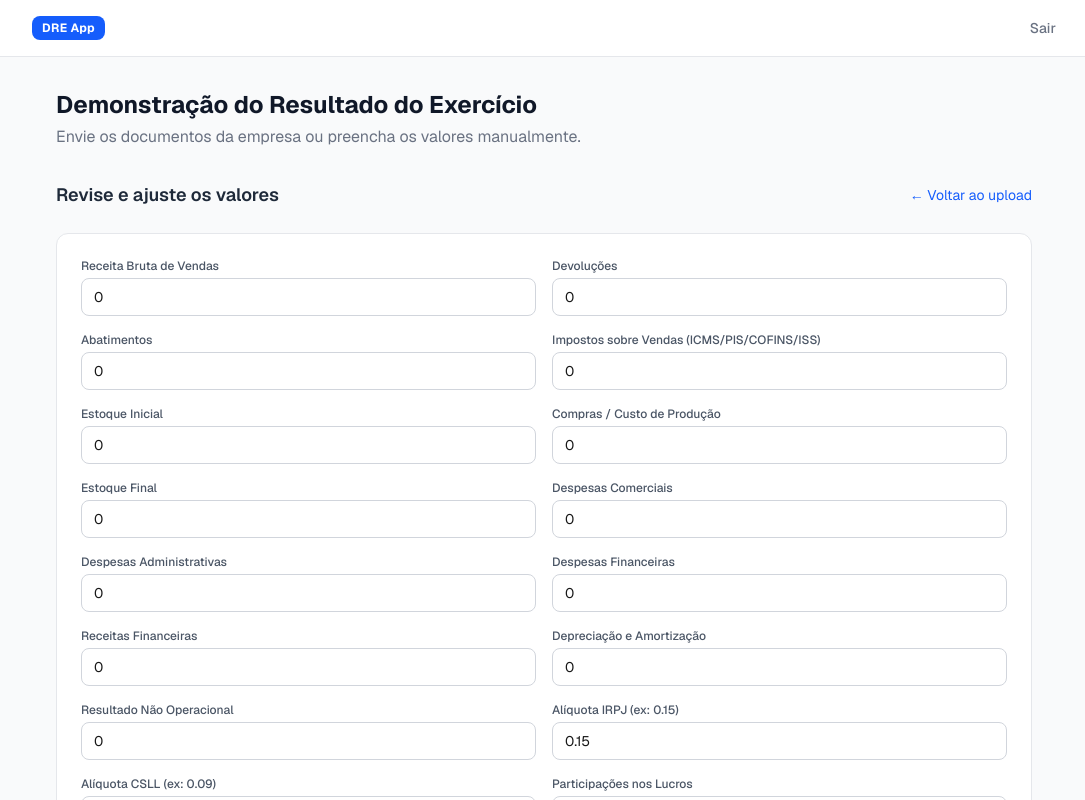
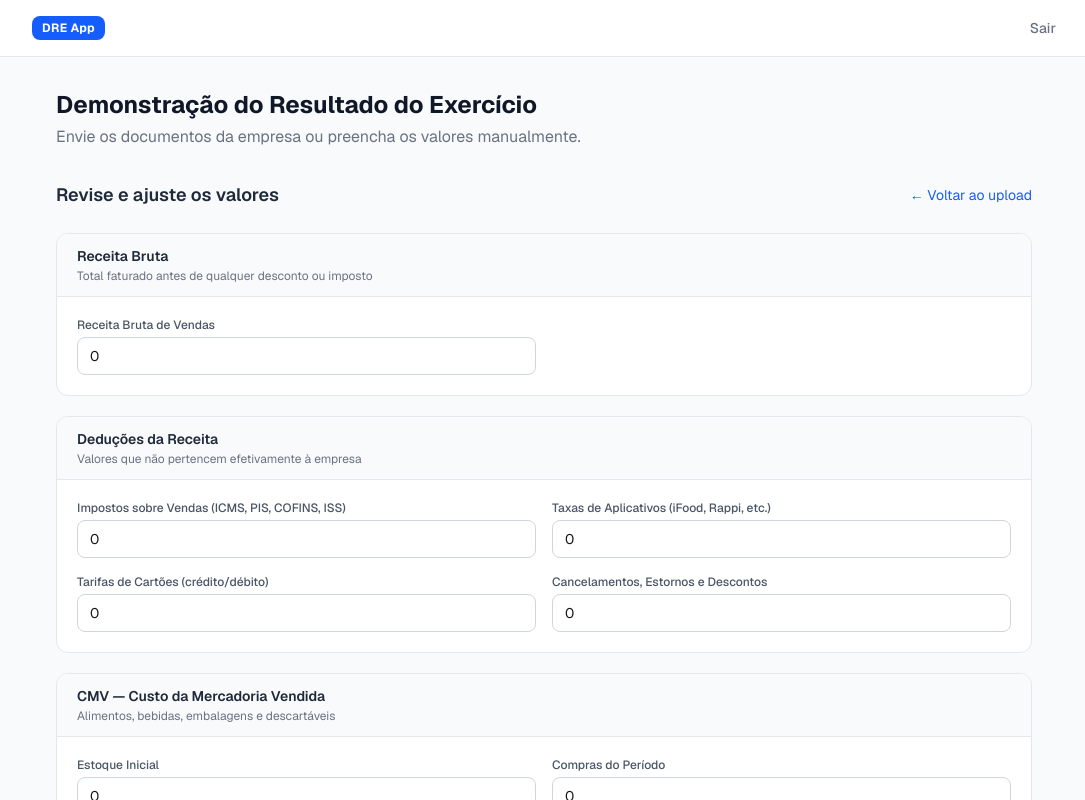
Before and after one commit to Tonycsj18/DRE-app, a Next.js app in the folder frontend/: page / in a window 1280 px wide. Both pictures are taken after a click on the button "Preencher manualmente". Shown: the top 800 px of the page, without its empty margins (96-1181 px from the left). Built offline with nearby package versions, Linux system fonts and the light colour scheme.

Commit message:
feat: adapta DRE para gastronomia com benchmarks do setor

```diff
--- a/frontend/src/app/page.tsx
+++ b/frontend/src/app/page.tsx
@@ -4,39 +4,83 @@ import { useState, useCallback } from "react";
 import { useRouter } from "next/navigation";
 import { DREInput, DadosExtraidos } from "@/types/dre";
 
-const CAMPOS_LABELS: Record<keyof DREInput, string> = {
-  receita_bruta: "Receita Bruta de Vendas",
-  devolucoes: "Devoluções",
-  abatimentos: "Abatimentos",
-  impostos_vendas: "Impostos sobre Vendas (ICMS/PIS/COFINS/ISS)",
-  estoque_inicial: "Estoque Inicial",
-  compras: "Compras / Custo de Produção",
-  estoque_final: "Estoque Final",
-  despesas_comerciais: "Despesas Comerciais",
-  despesas_administrativas: "Despesas Administrativas",
-  despesas_financeiras: "Despesas Financeiras",
-  receitas_financeiras: "Receitas Financeiras",
-  depreciacao_amortizacao: "Depreciação e Amortização",
-  resultado_nao_operacional: "Resultado Não Operacional",
-  aliquota_irpj: "Alíquota IRPJ (ex: 0.15)",
-  aliquota_csll: "Alíquota CSLL (ex: 0.09)",
-  participacoes: "Participações nos Lucros",
-};
+const SECOES = [
+  {
+    titulo: "Receita Bruta",
+    descricao: "Total faturado antes de qualquer desconto ou imposto",
+    campos: [
+      { key: "receita_bruta", label: "Receita Bruta de Vendas" },
+    ],
+  },
+  {
+    titulo: "Deduções da Receita",
+    descricao: "Valores que não pertencem efetivamente à empresa",
+    campos: [
+      { key: "impostos_vendas", label: "Impostos sobre Vendas (ICMS, PIS, COFINS, ISS)" },
+      { key: "taxas_aplicativos", label: "Taxas de Aplicativos (iFood, Rappi, etc.)" },
+      { key: "tarifas_cartoes", label: "Tarifas de Cartões (crédito/débito)" },
+      { key: "cancelamentos_estornos", label: "Cancelamentos, Estornos e Descontos" },
+    ],
+  },
+  {
+    titulo: "CMV — Custo da Mercadoria Vendida",
+    descricao: "Alimentos, bebidas, embalagens e descartáveis",
+    campos: [
+      { key: "estoque_inicial", label: "Estoque Inicial" },
+      { key: "compras", label: "Compras do Período" },
+      { key: "estoque_final", label: "Estoque Final" },
+    ],
+  },
+  {
+    titulo: "Despesas Operacionais",
+    descricao: "Gastos para manter a operação funcionando",
+    campos: [
+      { key: "folha_pagamento", label: "Folha de Pagamento (salários + encargos)" },
+      { key: "aluguel", label: "Aluguel e Condomínio" },
+      { key: "energia_agua_gas", label: "Energia, Água e Gás" },
+      { key: "marketing", label: "Marketing e Publicidade" },
+      { key: "manutencao", label: "Manutenção de Equipamentos" },
+      { key: "despesas_administrativas", label: "Despesas Administrativas (internet, sistemas)" },
+      { key: "outras_despesas", label: "Outras Despesas Operacionais" },
+    ],
+  },
+  {
+    titulo: "Resultado Financeiro",
+    descricao: "Juros, tarifas bancárias e receitas financeiras",
+    campos: [
+      { key: "despesas_financeiras", label: "Despesas Financeiras (juros, tarifas, antecipação)" },
+      { key: "receitas_financeiras", label: "Receitas Financeiras" },
+    ],
+  },
+  {
+    titulo: "Impostos sobre Lucro",
+    descricao: "Alíquotas aplicadas sobre o lucro tributável",
+    campos: [
+      { key: "aliquota_irpj", label: "Alíquota IRPJ (ex: 0.15 para 15%)" },
+      { key: "aliquota_csll", label: "Alíquota CSLL (ex: 0.09 para 9%)" },
+      { key: "participacoes", label: "Participações nos Lucros (PLR)" },
+    ],
+  },
+];
 
 const VALORES_PADRAO: DREInput = {
   receita_bruta: 0,
-  devolucoes: 0,
-  abatimentos: 0,
   impostos_vendas: 0,
+  taxas_aplicativos: 0,
+  tarifas_cartoes: 0,
+  cancelamentos_estornos: 0,
   estoque_inicial: 0,
   compras: 0,
   estoque_final: 0,
-  despesas_comerciais: 0,
+  folha_pagamento: 0,
+  aluguel: 0,
+  energia_agua_gas: 0,
+  marketing: 0,
+  manutencao: 0,
   despesas_administrativas: 0,
+  outras_despesas: 0,
   despesas_financeiras: 0,
   receitas_financeiras: 0,
-  depreciacao_amortizacao: 0,
-  resultado_nao_operacional: 0,
   aliquota_irpj: 0.15,
   aliquota_csll: 0.09,
   participacoes: 0,
@@ -193,21 +237,29 @@ export default function Home() {
             </button>
           </div>
 
-          <div className="bg-white rounded-xl border border-gray-200 p-6 grid grid-cols-1 md:grid-cols-2 gap-4">
-            {(Object.keys(CAMPOS_LABELS) as Array<keyof DREInput>).map((campo) => (
-              <div key={campo}>
-                <label className="block text-xs font-medium text-gray-600 mb-1">
-                  {CAMPOS_LABELS[campo]}
-                </label>
+          <div className="space-y-5">
+            {SECOES.map((secao) => (
+              <div key={secao.titulo} className="bg-white rounded-xl border border-gray-200 overflow-hidden">
+                <div className="px-5 py-3 bg-gray-50 border-b border-gray-200">
+                  <p className="font-semibold text-gray-800 text-sm">{secao.titulo}</p>
+                  <p className="text-xs text-gray-500 mt-0.5">{secao.descricao}</p>
+                </div>
+                <div className="p-5 grid grid-cols-1 md:grid-cols-2 gap-4">
+                  {secao.campos.map(({ key, label }) => (
+                    <div key={key}>
+                      <label className="block text-xs font-medium text-gray-600 mb-1">{label}</label>
                       <input
                         type="number"
                         step="0.01"
-                  value={dadosForm[campo]}
+                        value={dadosForm[key as keyof DREInput]}
                         onChange={(e) =>
-                    setDadosForm((prev) => ({ ...prev, [campo]: parseFloat(e.target.value) || 0 }))
+                          setDadosForm((prev) => ({ ...prev, [key]: parseFloat(e.target.value) || 0 }))
                         }
                         className="w-full border border-gray-300 rounded-lg px-3 py-2 text-sm focus:outline-none focus:ring-2 focus:ring-blue-500"
                       />
+                    </div>
+                  ))}
+                </div>
               </div>
             ))}
           </div>
--- a/frontend/src/app/resultado/page.tsx
+++ b/frontend/src/app/resultado/page.tsx
@@ -7,8 +7,8 @@ import { DREResult } from "@/types/dre";
 const BRL = (v: number) =>
   v.toLocaleString("pt-BR", { style: "currency", currency: "BRL" });
 
-const PCT = (v: number | null) =>
-  v !== null ? `${v.toFixed(2)}%` : "—";
+const PCT = (v: number | null | undefined) =>
+  v != null ? `${v.toFixed(1)}%` : "—";
 
 function Linha({
   label,
@@ -17,6 +17,7 @@ function Linha({
   negrito = false,
   negativo = false,
   separador = false,
+  indent = false,
 }: {
   label: string;
   valor: number | null;
@@ -24,6 +25,7 @@ function Linha({
   negrito?: boolean;
   negativo?: boolean;
   separador?: boolean;
+  indent?: boolean;
 }) {
   const cor =
     valor !== null && valor < 0
@@ -34,16 +36,72 @@ function Linha({
 
   return (
     <>
-      {separador && <tr><td colSpan={2} className="py-1"><div className="border-t border-gray-200" /></td></tr>}
+      {separador && (
+        <tr>
+          <td colSpan={2} className="py-1">
+            <div className="border-t border-gray-200" />
+          </td>
+        </tr>
+      )}
       <tr className={destaque ? "bg-gray-50" : ""}>
-        <td className={`py-2 pl-4 pr-2 text-sm ${negativo ? "pl-8" : ""} ${negrito ? "font-semibold" : "font-normal"} text-gray-700`}>
-          {negativo ? `  (−) ${label}` : label}
+        <td className={`py-2 pr-2 text-sm ${indent ? "pl-10" : "pl-4"} ${negrito ? "font-semibold" : "font-normal"} text-gray-700`}>
+          {negativo ? `(−) ${label}` : label}
         </td>
         <td className={`py-2 pr-4 text-sm text-right ${cor} ${negrito ? "font-semibold" : "font-normal"}`}>
           {valor !== null ? BRL(valor) : "—"}
         </td>
       </tr>
     </>
+  );
+}
+
+function Benchmark({
+  label,
+  valor,
+  referencia,
+  descricao,
+}: {
+  label: string;
+  valor: number | null | undefined;
+  referencia: string;
+  descricao: string;
+}) {
+  const dentro =
+    valor != null &&
+    (() => {
+      if (label === "CMV") return valor >= 25 && valor <= 35;
+      if (label === "Folha de Pagamento") return valor >= 25 && valor <= 30;
+      if (label === "Custos de Ocupação") return valor <= 10;
+      if (label === "Lucro Líquido") return valor >= 10 && valor <= 20;
+      return true;
+    })();
+
+  const cor = valor == null ? "gray" : dentro ? "green" : "yellow";
+
+  const cores = {
+    gray: { bg: "bg-gray-50", border: "border-gray-200", badge: "bg-gray-100 text-gray-600", icon: "text-gray-400" },
+    green: { bg: "bg-green-50", border: "border-green-200", badge: "bg-green-100 text-green-700", icon: "text-green-500" },
+    yellow: { bg: "bg-yellow-50", border: "border-yellow-200", badge: "bg-yellow-100 text-yellow-700", icon: "text-yellow-500" },
+  }[cor];
+
+  return (
+    <div className={`rounded-xl border p-4 ${cores.bg} ${cores.border}`}>
+      <div className="flex items-start justify-between gap-2">
+        <div>
+          <p className="text-xs font-semibold text-gray-500 uppercase tracking-wide">{label}</p>
+          <p className="text-2xl font-bold text-gray-900 mt-1">{PCT(valor)}</p>
+          <p className="text-xs text-gray-500 mt-1">{descricao}</p>
+        </div>
+        <div className={`text-xs font-medium px-2 py-1 rounded-full whitespace-nowrap ${cores.badge}`}>
+          Ref: {referencia}
+        </div>
+      </div>
+      {valor != null && (
+        <p className={`text-xs mt-2 font-medium ${cores.icon}`}>
+          {dentro ? "Dentro do parâmetro de mercado" : "Fora do parâmetro de mercado"}
+        </p>
+      )}
+    </div>
   );
 }
 
@@ -84,13 +142,14 @@ export default function ResultadoPage() {
         <div className="bg-white rounded-xl border border-gray-200 p-5">
           <p className="text-xs text-gray-500 font-medium uppercase tracking-wide">Receita Líquida</p>
           <p className="text-2xl font-bold text-gray-900 mt-1">{BRL(dre.receita_liquida)}</p>
+          <p className="text-xs text-gray-400 mt-1">Margem bruta: {PCT(dre.margem_bruta)}</p>
         </div>
         <div className="bg-white rounded-xl border border-gray-200 p-5">
-          <p className="text-xs text-gray-500 font-medium uppercase tracking-wide">Lucro Bruto</p>
-          <p className={`text-2xl font-bold mt-1 ${dre.lucro_bruto >= 0 ? "text-gray-900" : "text-red-600"}`}>
-            {BRL(dre.lucro_bruto)}
+          <p className="text-xs text-gray-500 font-medium uppercase tracking-wide">Resultado Operacional</p>
+          <p className={`text-2xl font-bold mt-1 ${dre.resultado_operacional >= 0 ? "text-gray-900" : "text-red-600"}`}>
+            {BRL(dre.resultado_operacional)}
           </p>
-          <p className="text-xs text-gray-400 mt-1">Margem bruta: {PCT(dre.margem_bruta)}</p>
+          <p className="text-xs text-gray-400 mt-1">Margem operacional: {PCT(dre.margem_operacional)}</p>
         </div>
         <div className={`rounded-xl border p-5 ${isLucro ? "bg-green-50 border-green-200" : "bg-red-50 border-red-200"}`}>
           <p className={`text-xs font-medium uppercase tracking-wide ${isLucro ? "text-green-600" : "text-red-600"}`}>
@@ -103,6 +162,40 @@ export default function ResultadoPage() {
         </div>
       </div>
 
+      {/* Benchmarks do setor */}
+      <div className="bg-white rounded-xl border border-gray-200 overflow-hidden">
+        <div className="px-4 py-3 border-b border-gray-200 bg-gray-50">
+          <h2 className="font-semibold text-gray-800 text-sm">Indicadores de Referência — Gastronomia</h2>
+          <p className="text-xs text-gray-500 mt-0.5">Compare os resultados com os parâmetros de mercado para restaurantes, bares, cafeterias e padarias</p>
+        </div>
+        <div className="p-4 grid grid-cols-1 sm:grid-cols-2 lg:grid-cols-4 gap-3">
+          <Benchmark
+            label="CMV"
+            valor={dre.pct_cmv}
+            referencia="25% – 35%"
+            descricao="Custo da mercadoria sobre a receita bruta"
+          />
+          <Benchmark
+            label="Folha de Pagamento"
+            valor={dre.pct_folha}
+            referencia="25% – 30%"
+            descricao="Salários e encargos sobre a receita bruta"
+          />
+          <Benchmark
+            label="Custos de Ocupação"
+            valor={dre.pct_ocupacao}
+            referencia="até 10%"
+            descricao="Aluguel e condomínio sobre a receita bruta"
+          />
+          <Benchmark
+            label="Lucro Líquido"
+            valor={dre.pct_lucro_liquido}
+            referencia="10% – 20%"
+            descricao="Lucro líquido sobre a receita bruta"
+          />
+        </div>
+      </div>
+
       {/* Tabela DRE completa */}
       <div className="bg-white rounded-xl border border-gray-200 overflow-hidden">
         <div className="px-4 py-3 border-b border-gray-200 bg-gray-50">
@@ -111,21 +204,32 @@ export default function ResultadoPage() {
         <table className="w-full">
           <tbody>
             <Linha label="Receita Bruta de Vendas e Serviços" valor={dre.receita_bruta} negrito />
-            <Linha label="Deduções da Receita" valor={-dre.deducoes_receita} negativo />
+            <Linha label="Impostos sobre Vendas" valor={-dre.deducoes_receita} negativo indent />
             <Linha label="Receita Líquida" valor={dre.receita_liquida} negrito destaque separador />
-            <Linha label="Custo das Mercadorias/Serviços Vendidos (CMV)" valor={-dre.cmv} negativo />
+
+            <Linha label="Custo das Mercadorias Vendidas (CMV)" valor={-dre.cmv} negativo />
             <Linha label="Lucro Bruto" valor={dre.lucro_bruto} negrito destaque separador />
-            <Linha label="Despesas Comerciais" valor={-dre.despesas_comerciais} negativo />
-            <Linha label="Despesas Administrativas" valor={-dre.despesas_administrativas} negativo />
-            <Linha label="Despesas Financeiras Líquidas" valor={-dre.despesas_financeiras_liquidas} negativo />
-            <Linha label="EBITDA" valor={dre.ebitda} negrito destaque separador />
-            <Linha label="Depreciação e Amortização" valor={-dre.depreciacao_amortizacao} negativo />
-            <Linha label="EBIT (Lucro Operacional)" valor={dre.ebit} negrito destaque separador />
-            <Linha label="Resultado Não Operacional" valor={dre.resultado_nao_operacional} />
-            <Linha label="LAIR (Lucro Antes do IR e CSLL)" valor={dre.lair} negrito destaque separador />
-            <Linha label="Provisão para IRPJ" valor={-dre.provisao_irpj} negativo />
-            <Linha label="Provisão para CSLL" valor={-dre.provisao_csll} negativo />
-            <Linha label="Participações nos Lucros" valor={-dre.participacoes} negativo />
+
+            <Linha label="Folha de Pagamento (salários + encargos)" valor={-dre.folha_pagamento} negativo indent />
+            <Linha label="Aluguel e Condomínio" valor={-dre.aluguel} negativo indent />
+            <Linha label="Energia, Água e Gás" valor={-dre.energia_agua_gas} negativo indent />
+            <Linha label="Marketing e Publicidade" valor={-dre.marketing} negativo indent />
+            <Linha label="Manutenção de Equipamentos" valor={-dre.manutencao} negativo indent />
+            <Linha label="Despesas Administrativas" valor={-dre.despesas_administrativas} negativo indent />
+            <Linha label="Outras Despesas Operacionais" valor={-dre.outras_despesas} negativo indent />
+            <Linha label="Total de Despesas Operacionais" valor={-dre.total_despesas_operacionais} negativo negrito separador />
+
+            <Linha label="Resultado Operacional" valor={dre.resultado_operacional} negrito destaque separador />
+
+            <Linha label="Despesas Financeiras" valor={-dre.despesas_financeiras} negativo indent />
+            <Linha label="Receitas Financeiras" valor={dre.receitas_financeiras} indent />
+            <Linha label="Resultado Financeiro" valor={dre.resultado_financeiro} negrito separador />
+
+            <Linha label="Lucro Antes do IR e CSLL (LAIR)" valor={dre.lair} negrito destaque separador />
+            <Linha label="Provisão para IRPJ" valor={-dre.provisao_irpj} negativo indent />
+            <Linha label="Provisão para CSLL" valor={-dre.provisao_csll} negativo indent />
+            <Linha label="Participações nos Lucros (PLR)" valor={-dre.participacoes} negativo indent />
+
             <Linha label="Lucro Líquido do Exercício" valor={dre.lucro_liquido} negrito destaque separador />
           </tbody>
         </table>
```
Also changed, not shown: frontend/src/types/dre.ts (+36 -12 lines), 2 other files (tests, documents, lock files or other folders). Lines whose indentation alone changed are shown as unchanged.
